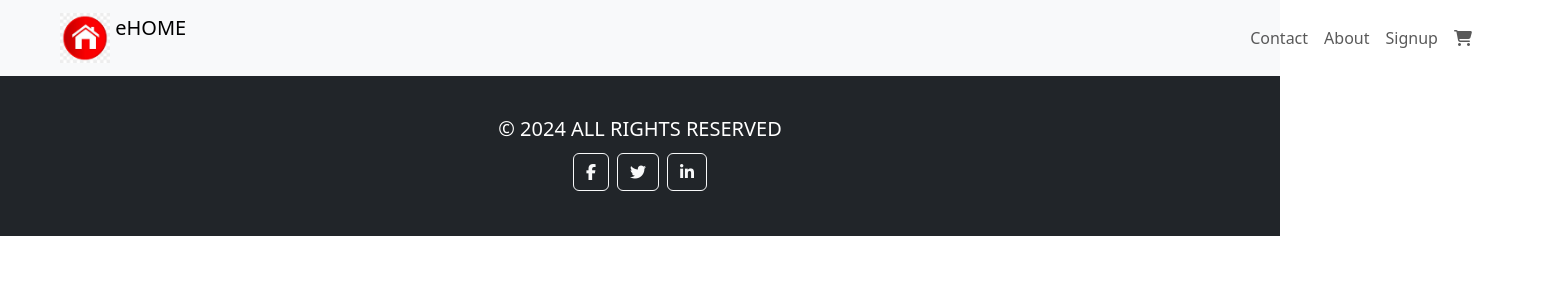
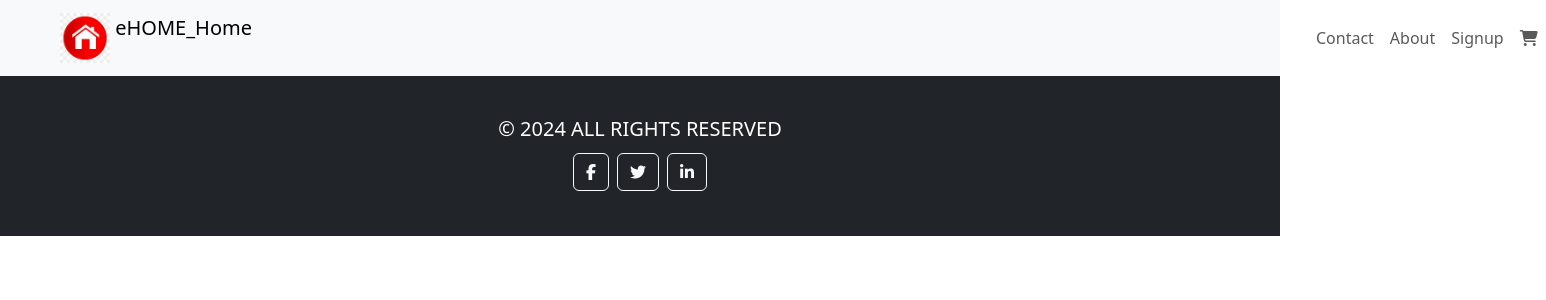
Before and after one commit to Durgaprasad-22/full-stack, a React (Create React App) app: page / in a window 1280 px wide. Shown: the top 300 px of the page, 1546 px wide, since content can reach past the window. Built offline with nearby package versions, Linux system fonts and the light colour scheme.

Commit message:
name changed

```diff
--- a/src/Header.js
+++ b/src/Header.js
@@ -15,7 +15,7 @@ const Header = () => {
                     className="d-inline-block align-top"
                     alt="Logo"
                 />
-                {' eHOME'}
+                {' eHOME_Home'}
             </a>
             <div className="collapse navbar-collapse" id="navbarNav">
                 <ul className="navbar-nav ml-auto" style={{ position: 'relative', left:'1100px' }}>
```
